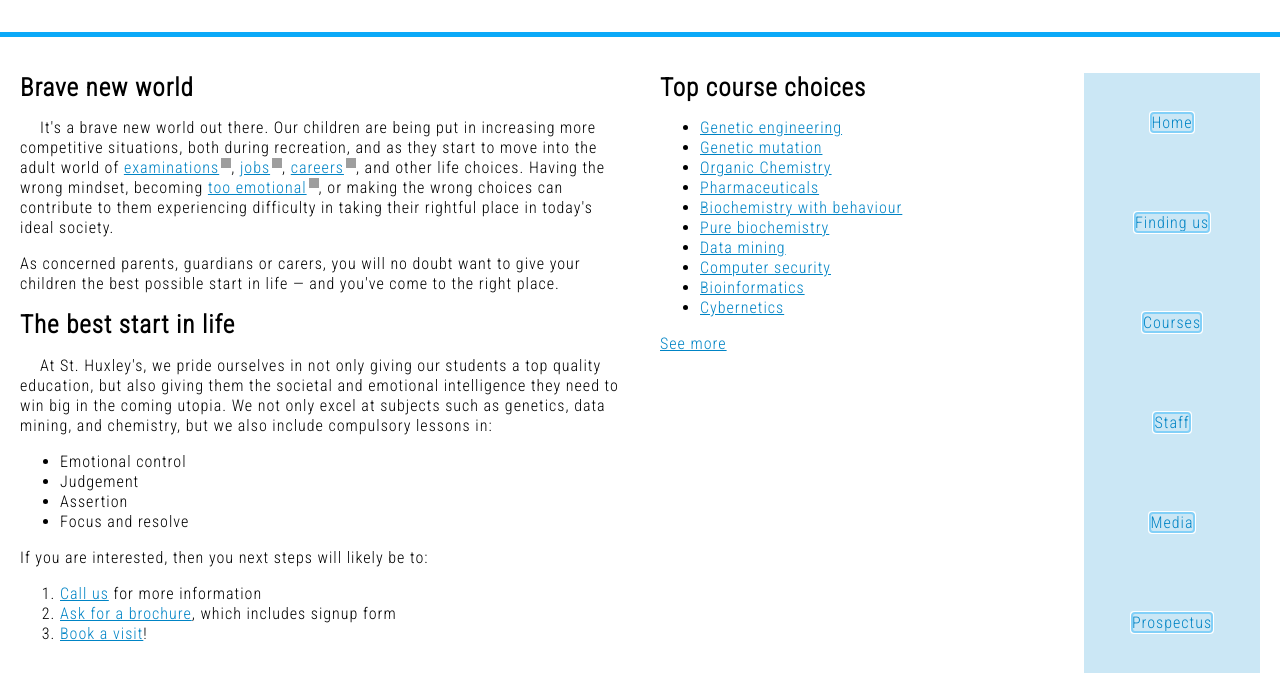
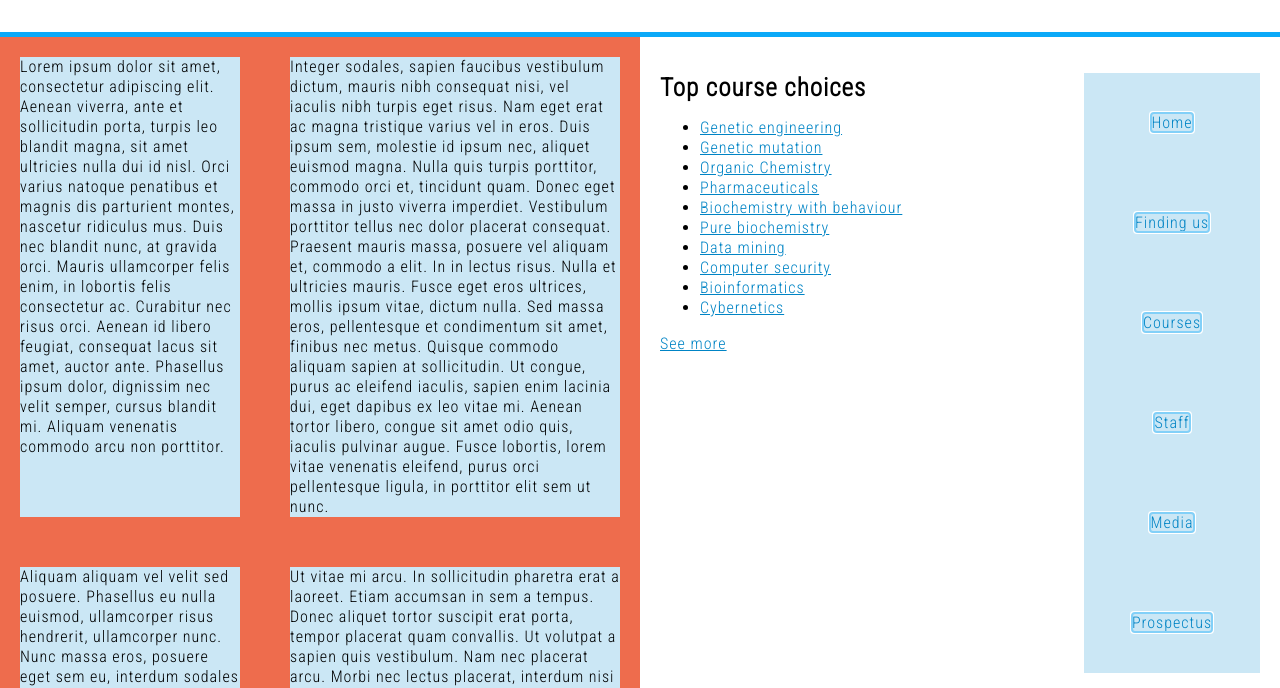
Before and after one commit to inspedralbes/disseny-de-la-portada-d-una-web-escolar-al20jovgarfra, a plain HTML site: page web/index.html in a window 1280 px wide. Shown: the part 80-768 px from the top of the page. Drawn offline with Linux system fonts and the light colour scheme; grey boxes are pictures that could not be loaded.

Commit message:
Seccio de cos cambiada a graella

```diff
--- a/web/css/style.css
+++ b/web/css/style.css
@@ -166,3 +166,16 @@ nav a{
   outline-width: medium;
   text-decoration: none;
 }
+
+/* GRAELLA */
+
+div{
+  background-color: #cbe7f5;
+  /* height: 100px; */
+}
+.wrapper{
+  background-color:#ee6c4d;
+  display: grid;
+  grid-template-columns:2fr 3fr;
+  gap: 50px;
+}
--- a/web/index.html
+++ b/web/index.html
@@ -16,31 +16,13 @@
     <h1>Institut Pedralbes</h1>
   </header>
 
-  <section>
-      <h2>Brave new world</h2>
-
-      <p>It's a brave new world out there. Our children are being put in increasing more competitive situations, both during recreation, and as they start to move into the adult world of <a href="https://en.wikipedia.org/wiki/Examination">examinations</a>, <a href="https://en.wikipedia.org/wiki/Jobs">jobs</a>, <a href="https://en.wikipedia.org/wiki/Career">careers</a>, and other life choices. Having the wrong mindset, becoming <a href="https://en.wikipedia.org/wiki/Emotion">too emotional</a>, or making the wrong choices can contribute to them experiencing difficulty in taking their rightful place in today's ideal society.</p>
-
-      <p>As concerned parents, guardians or carers, you will no doubt want to give your children the best possible start in life — and you've come to the right place.</p>
-
-      <h2>The best start in life</h2>
-
-      <p>At St. Huxley's, we pride ourselves in not only giving our students a top quality education, but also giving them the societal and emotional intelligence they need to win big in the coming utopia. We not only excel at subjects such as genetics, data mining, and chemistry, but we also include compulsory lessons in:</p>
-
-      <ul>
-        <li>Emotional control</li>
-        <li>Judgement</li>
-        <li>Assertion</li>
-        <li>Focus and resolve</li>
-      </ul>
-
-      <p>If you are interested, then you next steps will likely be to:</p>
-
-      <ol>
-        <li><a href="#">Call us</a> for more information</li>
-        <li><a href="#">Ask for a brochure</a>, which includes signup form</li>
-        <li><a href="#">Book a visit</a>!</li>
-      </ol>
+  <section class="wrapper">
+    <div>Lorem ipsum dolor sit amet, consectetur adipiscing elit. Aenean viverra, ante et sollicitudin porta, turpis leo blandit magna, sit amet ultricies nulla dui id nisl. Orci varius natoque penatibus et magnis dis parturient montes, nascetur ridiculus mus. Duis nec blandit nunc, at gravida orci. Mauris ullamcorper felis enim, in lobortis felis consectetur ac. Curabitur nec risus orci. Aenean id libero feugiat, consequat lacus sit amet, auctor ante. Phasellus ipsum dolor, dignissim nec velit semper, cursus blandit mi. Aliquam venenatis commodo arcu non porttitor.</div>
+    <div>Integer sodales, sapien faucibus vestibulum dictum, mauris nibh consequat nisi, vel iaculis nibh turpis eget risus. Nam eget erat ac magna tristique varius vel in eros. Duis ipsum sem, molestie id ipsum nec, aliquet euismod magna. Nulla quis turpis porttitor, commodo orci et, tincidunt quam. Donec eget massa in justo viverra imperdiet. Vestibulum porttitor tellus nec dolor placerat consequat. Praesent mauris massa, posuere vel aliquam et, commodo a elit. In in lectus risus. Nulla et ultricies mauris. Fusce eget eros ultrices, mollis ipsum vitae, dictum nulla. Sed massa eros, pellentesque et condimentum sit amet, finibus nec metus. Quisque commodo aliquam sapien at sollicitudin. Ut congue, purus ac eleifend iaculis, sapien enim lacinia dui, eget dapibus ex leo vitae mi. Aenean tortor libero, congue sit amet odio quis, iaculis pulvinar augue. Fusce lobortis, lorem vitae venenatis eleifend, purus orci pellentesque ligula, in porttitor elit sem ut nunc.</div>
+    <div>Aliquam aliquam vel velit sed posuere. Phasellus eu nulla euismod, ullamcorper risus hendrerit, ullamcorper nunc. Nunc massa eros, posuere eget sem eu, interdum sodales velit. Pellentesque gravida ac dui at eleifend. Donec ac nisl ut arcu congue pharetra eget in felis. Suspendisse vel varius ex. Pellentesque sed sollicitudin diam, sed placerat enim. Fusce iaculis in sapien in hendrerit.</div>
+    <div>Ut vitae mi arcu. In sollicitudin pharetra erat a laoreet. Etiam accumsan in sem a tempus. Donec aliquet tortor suscipit erat porta, tempor placerat quam convallis. Ut volutpat a sapien quis vestibulum. Nam nec placerat arcu. Morbi nec lectus placerat, interdum nisi ac, consequat justo. Fusce id sapien ac ligula dapibus fringilla. Quisque maximus purus facilisis, consectetur lorem ac, iaculis metus. Nullam et dapibus nisi, vel aliquet est. Maecenas elementum auctor libero, bibendum pellentesque erat viverra nec. Maecenas a pharetra eros. Donec aliquam rhoncus nibh, at tincidunt justo convallis eu. Aliquam a congue elit, ut ultricies nisi.</div>
+    <div>Vestibulum facilisis porttitor lectus, id imperdiet orci laoreet vitae. Vestibulum orci sem, sodales eleifend tincidunt in, cursus vel dui. Integer odio dolor, luctus ac pharetra et, varius in felis. Integer aliquam imperdiet mattis. Cras hendrerit, augue ut fermentum aliquam, nulla nunc vulputate orci, vitae dignissim mi nisl quis leo. Curabitur lobortis, elit sed pulvinar ullamcorper, ligula ante scelerisque massa, vel varius augue quam at lectus. Aliquam magna dui, scelerisque vel erat sed, faucibus tempor magna. In sed nulla ex. Aliquam erat volutpat.</div>
+    <div>Quisque vel velit ac felis congue feugiat non non dui. Quisque sollicitudin nibh ac volutpat venenatis. Duis nec tellus ac massa laoreet ornare vitae vitae arcu. Morbi auctor cursus fringilla. Quisque ut tempor dui. Proin volutpat mattis sem eu auctor. Donec suscipit tortor a tortor eleifend, sed egestas purus pellentesque. Sed ultrices magna sed dolor pharetra vehicula. Integer luctus semper lacus, a sollicitudin leo. Vestibulum pharetra ut massa non interdum.</div>
   </section>
 
   <aside>
```
